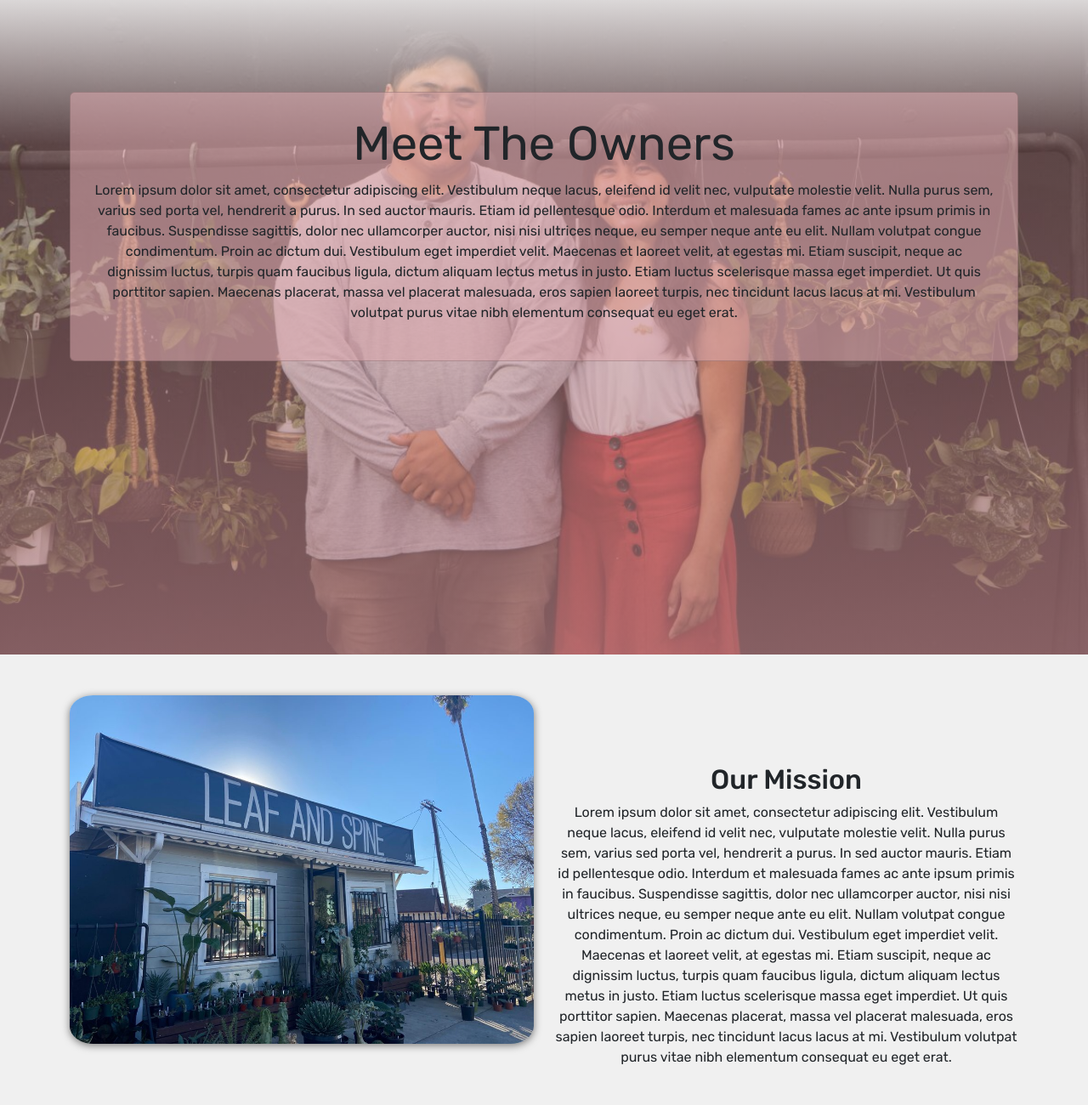
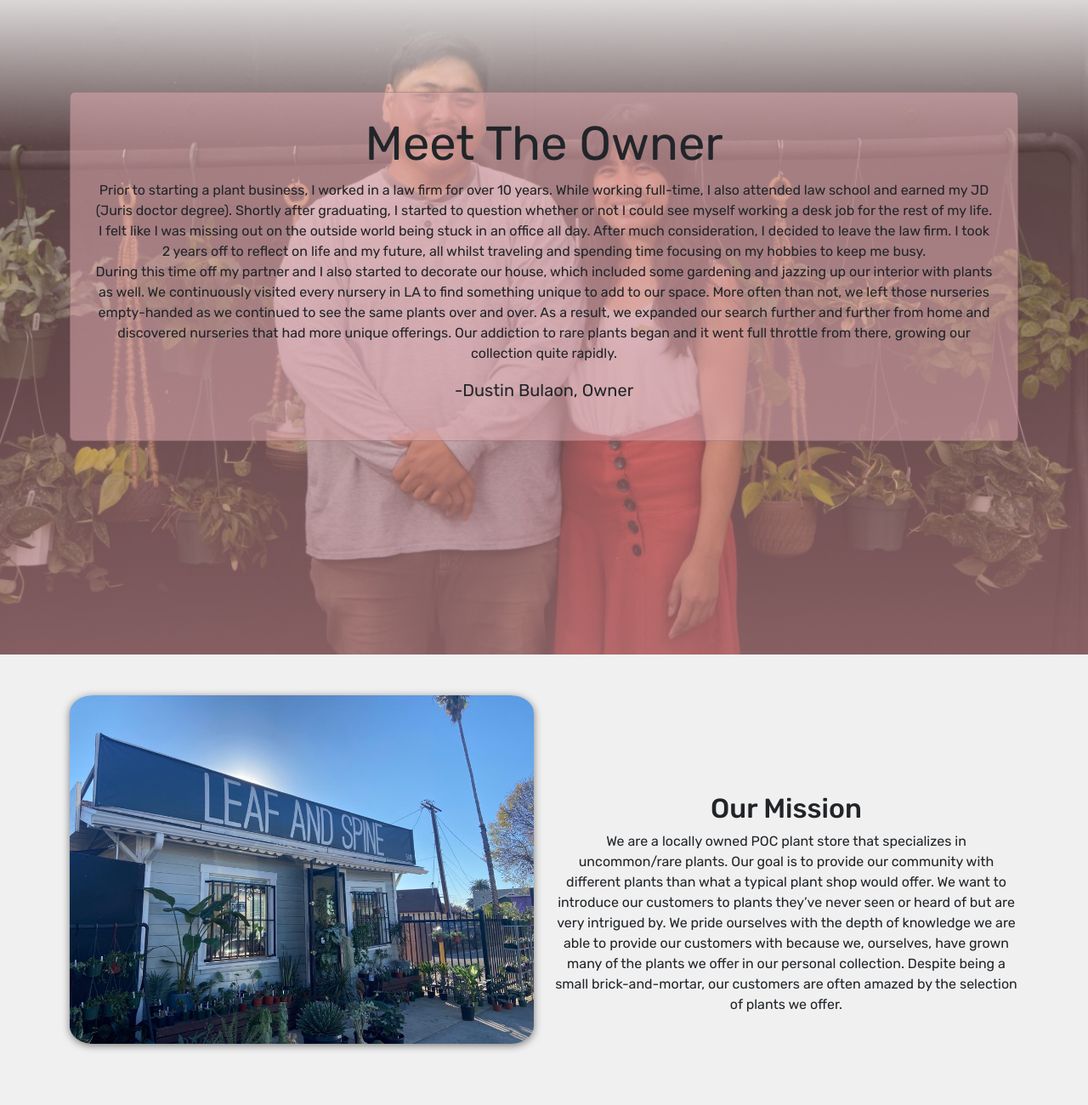
Before and after one commit to Matthew-Tapia/Leaf_and_Spine, a plain HTML site: page about.html in a window 1280 px wide. Shown: the part 140-1440 px from the top of the page at 85% size. Drawn offline with nearby package versions, Linux system fonts and the light colour scheme.

Commit message:
completed content for website

```diff
--- a/about.html
+++ b/about.html
@@ -54,9 +54,14 @@
         <section class="py-5 about-title-section">
             <div class="container about-body">
                 <div class="card about-card">
-                    <h1 class="display-4">Meet The Owners</h1>
-                    <p>Lorem ipsum dolor sit amet, consectetur adipiscing elit. Vestibulum neque lacus, eleifend id velit nec, vulputate molestie velit. Nulla purus sem, varius sed porta vel, hendrerit a purus. In sed auctor mauris. Etiam id pellentesque odio. Interdum et malesuada fames ac ante ipsum primis in faucibus. Suspendisse sagittis, dolor nec ullamcorper auctor, nisi nisi ultrices neque, eu semper neque ante eu elit. Nullam volutpat congue condimentum. Proin ac dictum dui. Vestibulum eget imperdiet velit. Maecenas et laoreet velit, at egestas mi. Etiam suscipit, neque ac dignissim luctus, turpis quam faucibus ligula, dictum aliquam lectus metus in justo. Etiam luctus scelerisque massa eget imperdiet. Ut quis porttitor sapien. Maecenas placerat, massa vel placerat malesuada, eros sapien laoreet turpis, nec tincidunt lacus lacus at mi. Vestibulum volutpat purus vitae nibh elementum consequat eu eget erat.</p>
-                </div>
+                    <h1 class="display-4">Meet The Owner</h1>
+                    <p>
+                      Prior to starting a plant business, I worked in a law firm for over 10 years. While working full-time, I also attended law school and earned my JD (Juris doctor degree). Shortly after graduating, I started to question whether or not I could see myself working a desk job for the rest of my life. I felt like I was missing out on the outside world being stuck in an office all day. After much consideration, I decided to leave the law firm. I took 2 years off to reflect on life and my future, all whilst traveling and spending time focusing on my hobbies to keep me busy.
+                      <br>
+                      During this time off my partner and I also started to decorate our house, which included some gardening and jazzing up our interior with plants as well. We continuously visited every nursery in LA to find something unique to add to our space. More often than not, we left those nurseries empty-handed as we continued to see the same plants over and over. As a result, we expanded our search further and further from home and discovered nurseries that had more unique offerings. Our addiction to rare plants began and it went full throttle from there, growing our collection quite rapidly.
+                    </p>
+                    <p class="lead">-Dustin Bulaon, Owner</p>
+                    </div>
              </div>
         </section>
 
@@ -69,7 +74,7 @@
                   </div>
                   <div class="col-md-6 mission-text-col">
                     <h2>Our Mission</h2>
-                    <p>Lorem ipsum dolor sit amet, consectetur adipiscing elit. Vestibulum neque lacus, eleifend id velit nec, vulputate molestie velit. Nulla purus sem, varius sed porta vel, hendrerit a purus. In sed auctor mauris. Etiam id pellentesque odio. Interdum et malesuada fames ac ante ipsum primis in faucibus. Suspendisse sagittis, dolor nec ullamcorper auctor, nisi nisi ultrices neque, eu semper neque ante eu elit. Nullam volutpat congue condimentum. Proin ac dictum dui. Vestibulum eget imperdiet velit. Maecenas et laoreet velit, at egestas mi. Etiam suscipit, neque ac dignissim luctus, turpis quam faucibus ligula, dictum aliquam lectus metus in justo. Etiam luctus scelerisque massa eget imperdiet. Ut quis porttitor sapien. Maecenas placerat, massa vel placerat malesuada, eros sapien laoreet turpis, nec tincidunt lacus lacus at mi. Vestibulum volutpat purus vitae nibh elementum consequat eu eget erat.</p>
+                    <p>We are a locally owned POC plant store that specializes in uncommon/rare plants. Our goal is to provide our community with different plants than what a typical plant shop would offer. We want to introduce our customers to plants they’ve never seen or heard of but are very intrigued by. We pride ourselves with the depth of knowledge we are able to provide our customers with because we, ourselves, have grown many of the plants we offer in our personal collection. Despite being a small brick-and-mortar, our customers are often amazed by the selection of plants we offer.</p>
                   </div>
                 </div>
             </div>
@@ -82,7 +87,7 @@
 
                   <div class="col-md-6 location-text-col">
                     <h2>Highland Park, Los Angeles</h2>
-                    <p>Lorem ipsum dolor sit amet, consectetur adipiscing elit. Vestibulum neque lacus, eleifend id velit nec, vulputate molestie velit. Nulla purus sem, varius sed porta vel, hendrerit a purus. In sed auctor mauris. Etiam id pellentesque odio. Interdum et malesuada fames ac ante ipsum primis in faucibus. Suspendisse sagittis, dolor nec ullamcorper auctor, nisi nisi ultrices neque, eu semper neque ante eu elit. Nullam volutpat congue condimentum. Proin ac dictum dui. Vestibulum eget imperdiet velit. Maecenas et laoreet velit, at egestas mi. Etiam suscipit, neque ac dignissim luctus, turpis quam faucibus ligula, dictum aliquam lectus metus in justo. Etiam luctus scelerisque massa eget imperdiet. Ut quis porttitor sapien. Maecenas placerat, massa vel placerat malesuada, eros sapien laoreet turpis, nec tincidunt lacus lacus at mi. Vestibulum volutpat purus vitae nibh elementum consequat eu eget erat.</p>
+                    <p>Highland Park in Northeast Los Angeles is a diverse and historic neighborhood known for its unique architecture, vibrant arts and culture scene, and trendy food and drink options. Visitors can enjoy a variety of historic homes featuring different architectural styles, numerous galleries and studios, live music venues, and great dining experiences. The Arroyo Seco provides opportunities for outdoor activities such as hiking and biking, and the Southwest Museum is a must-visit for history and culture enthusiasts. Overall, Highland Park is a dynamic and exciting neighborhood that offers something for everyone.</p>
                   </div>
 
                   <div class="col-md-6 location-image-col">
--- a/styles.css
+++ b/styles.css
@@ -207,7 +207,7 @@ footer{
 /* ABOUT MISSION */
 
 .mission-text-col{
-    padding-top: 7%;
+    padding-top: 10%;
 }
 
 .mission-img {
```
Also changed, not shown: contact.html (+1 -1 lines), index.html (+5 -2 lines).
